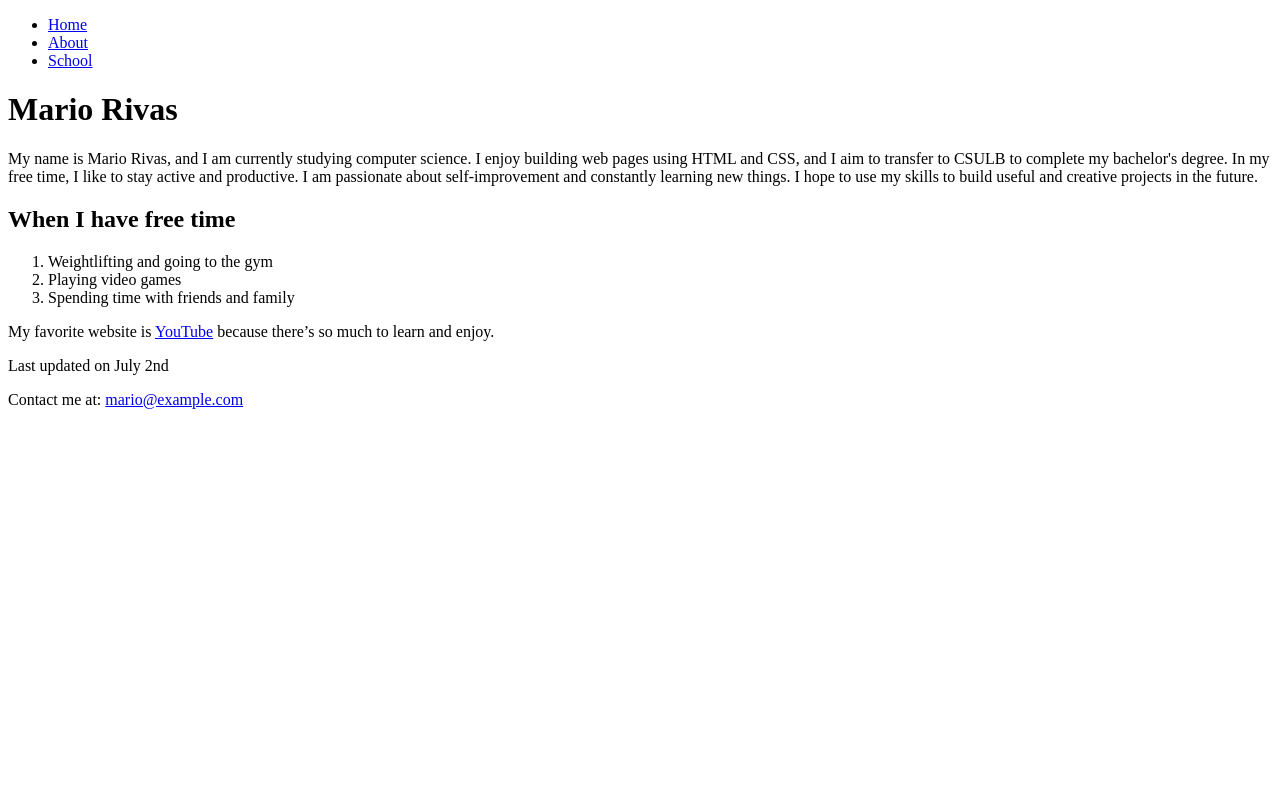
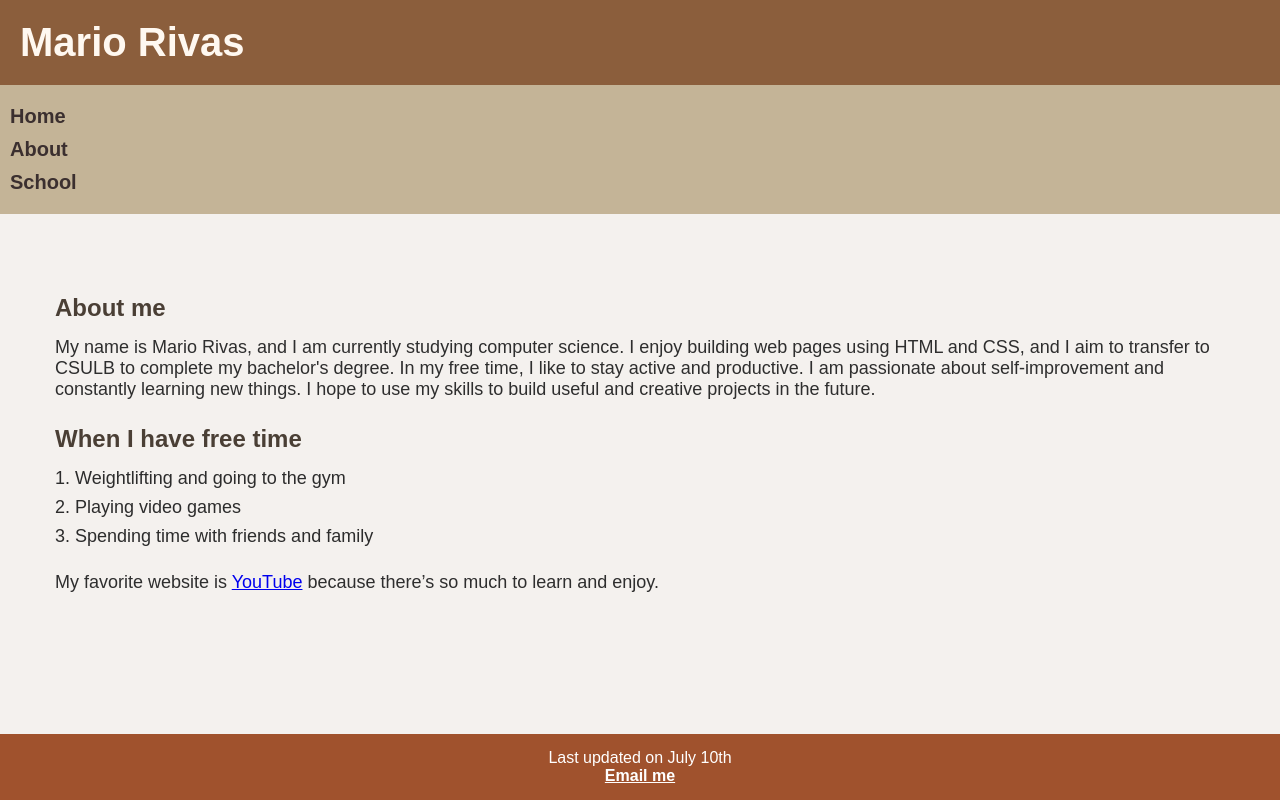
Before and after one commit to MR4251/CIS162SUMMER, a plain HTML site: page index.html in a window 1280 px wide. Drawn offline with Linux system fonts and the light colour scheme.

Commit message:
Add files via upload

```diff
--- a/index.html
+++ b/index.html
@@ -6,8 +6,13 @@
     <meta name="keywords" content="HTML, student, computer science, project">
     <meta name="author" content="Mario Rivas">
     <title>Mario Rivas - Home</title>
+    <link rel="stylesheet" href="styles.css">
 </head>
 <body>
+
+<header>
+    <h1>Mario Rivas</h1>
+</header>
 
 <nav>
     <ul>
@@ -17,7 +22,8 @@
     </ul>
 </nav>
 
-    <h1>Mario Rivas</h1>
+<section>
+    <h2>About me</h2>
 
     <p>
         My name is Mario Rivas, and I am currently studying computer science. I enjoy building web pages using HTML and CSS, and I aim to transfer to CSULB to complete my bachelor's degree. In my free time, I like to stay active and productive. I am passionate about self-improvement and constantly learning new things. I hope to use my skills to build useful and creative projects in the future.
@@ -31,10 +37,10 @@
     </ol>
 
     <p>My favorite website is <a href="https://www.youtube.com" target="_blank">YouTube</a> because there’s so much to learn and enjoy.</p>
-
+</section>
 <footer>
-        <p>Last updated on July 2nd</p>
-        <p>Contact me at: <a href="mailto:mario@example.com">mario@example.com</a></p>
+    <p>Last updated on July 10th</p>
+    <p><a href="mailto:mario@example.com">Email me</a></p>
 </footer>
 
 </body>
--- /dev/null
+++ b/styles.css
@@ -0,0 +1,110 @@
+* {
+    margin: 0;
+    padding: 0;
+    box-sizing: border-box;
+}
+
+
+
+html, body {
+    height: 100%;
+}
+
+body {
+    display: flex;
+    flex-direction: column;
+    justify-content: space-between;
+    font-family: Arial, sans-serif;
+    font-size: 18px;
+    background-color: #f4f1ee;
+    color: #2c2c2c;
+}
+
+
+
+
+header {
+    font-size: 20px;
+    font-weight: bold;
+    padding: 20px;
+    background-color: #8b5e3c;
+    color: #fff8f0;
+}
+
+
+
+nav ul {
+    list-style: none;
+    background-color: #c4b497;
+    padding: 10px;
+    text-align: center;
+}
+
+nav ul li {
+    margin: 10px 0;
+    text-align: left;
+}
+
+
+nav ul li a {
+    font-size: 20px;
+    font-weight: bold;
+    color: #3b2f2f;
+    text-decoration: none;
+}
+
+nav ul li a:hover {
+    color: #6e4f3a;
+}
+
+
+
+
+section {
+    padding: 25px;
+    margin: 30px;
+    flex: 1;
+}
+
+
+section h2 {
+    font-size: 24px;
+    font-weight: bold;
+    color: #4a3f35;
+    margin-bottom: 15px;
+    margin-top: 25px;
+}
+
+section p {
+    font-size: 18px;
+    color: #2e2e2e;
+    margin-bottom: 20px;
+}
+
+section ol,
+section ul {
+    margin-bottom: 25px;
+    padding-left: 20px;
+}
+
+section li {
+    font-size: 18px;
+    margin-bottom: 8px;
+}
+
+
+
+
+footer {
+    font-size: 16px;
+    padding: 15px;
+    text-align: center;
+    background-color: #a0522d;
+    color: #fff;
+}
+
+footer a {
+    color: #fff;
+    font-weight: bold;
+    text-decoration: underline;
+}
```
Also changed, not shown: about.html (+9 -4 lines). Lines whose indentation alone changed are shown as unchanged.
